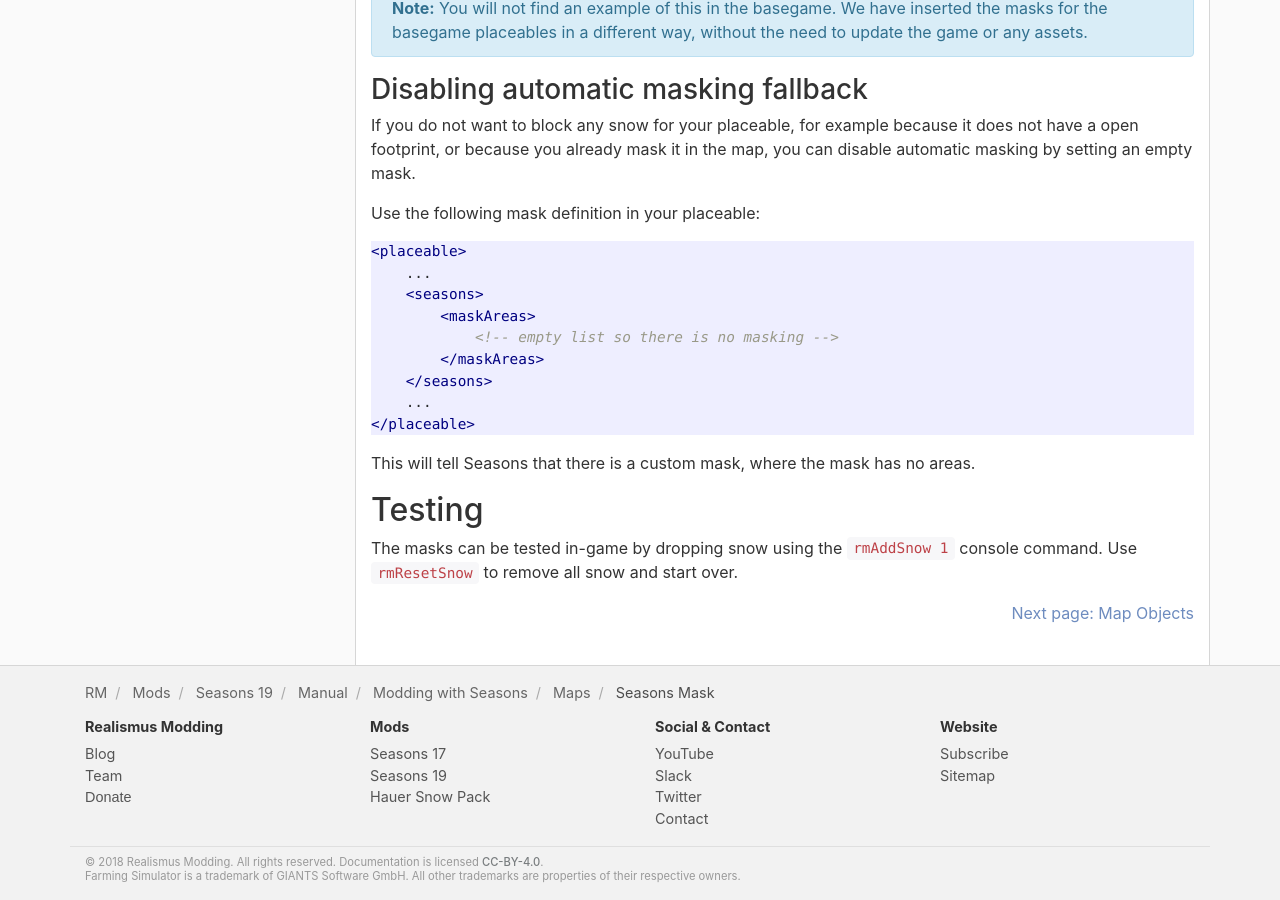
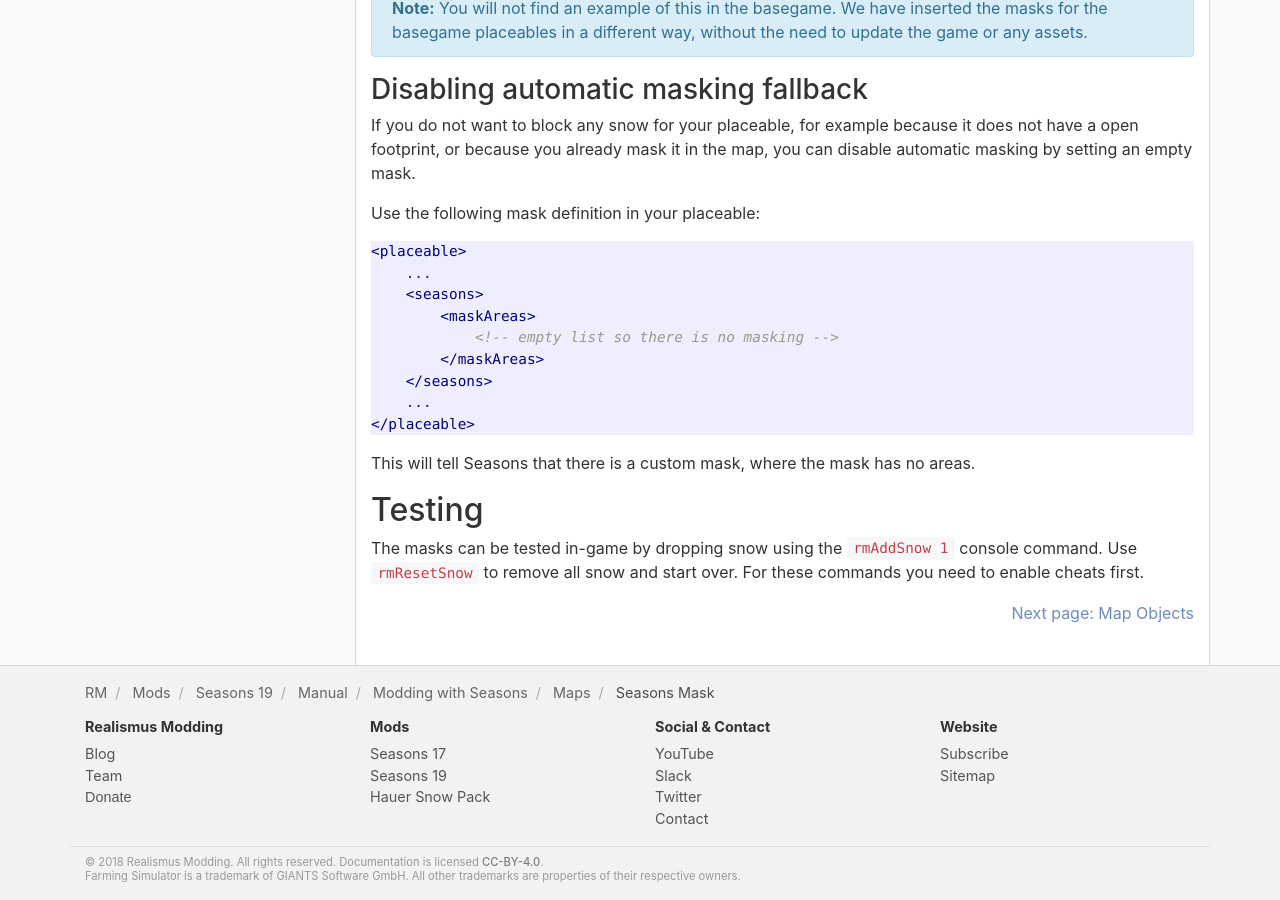
Before and after one commit to RealismusModding/realismusmodding.github.io, a Jekyll site: the page built from mods/seasons19/manual/modding/maps/seasons_mask.md, in a window 1280 px wide and 900 px high, scrolled down 2940 px. Built offline with Jekyll 4.4.1, drawn with Linux system fonts in a browser that asks for light colours; comment, search, counter and statistics services are not loaded.

Commit message:
Add note about cheats.

```diff
--- a/mods/seasons19/manual/modding/maps/seasons_mask.md
+++ b/mods/seasons19/manual/modding/maps/seasons_mask.md
@@ -147,4 +147,4 @@ This will tell Seasons that there is a custom mask, where the mask has no areas.
 
 ## Testing
 
-The masks can be tested in-game by dropping snow using the `rmAddSnow 1` console command. Use `rmResetSnow` to remove all snow and start over.
+The masks can be tested in-game by dropping snow using the `rmAddSnow 1` console command. Use `rmResetSnow` to remove all snow and start over. For these commands you need to enable cheats first.
```
